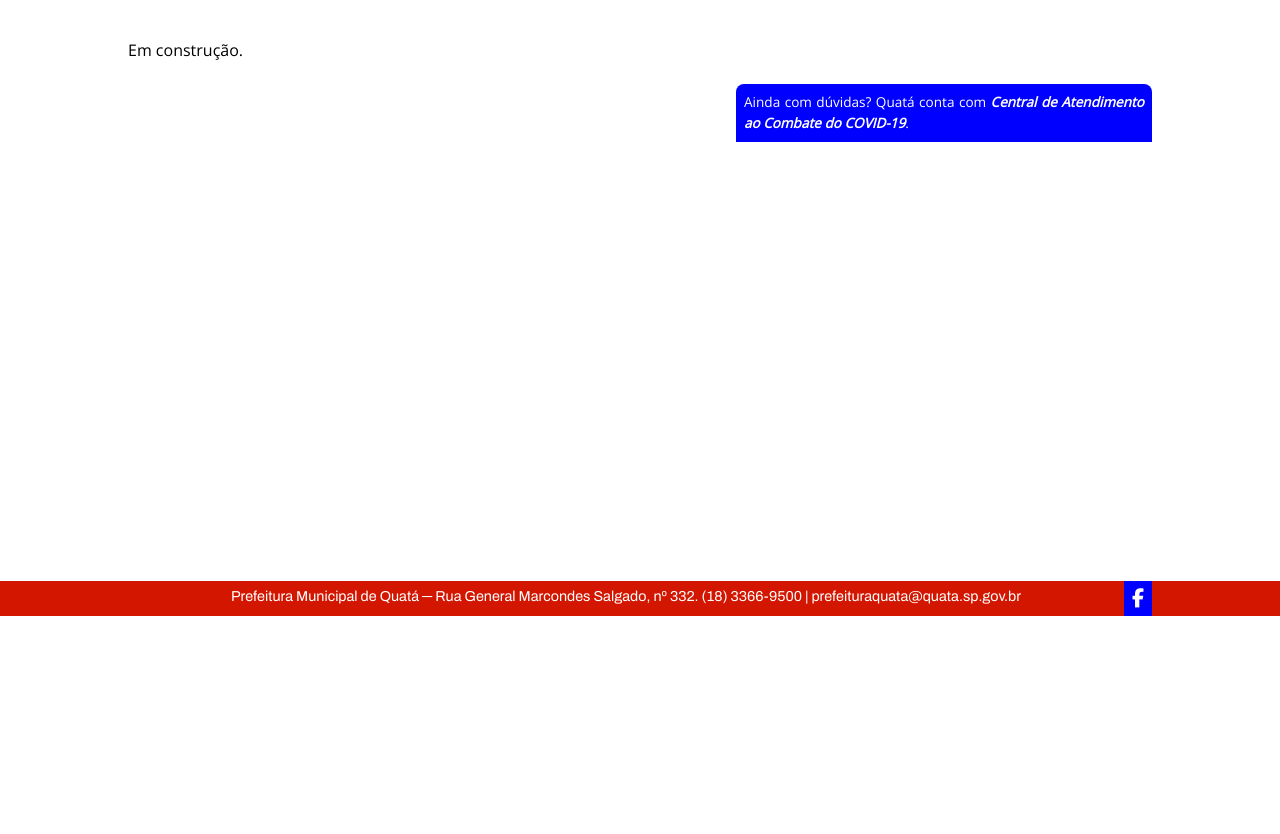
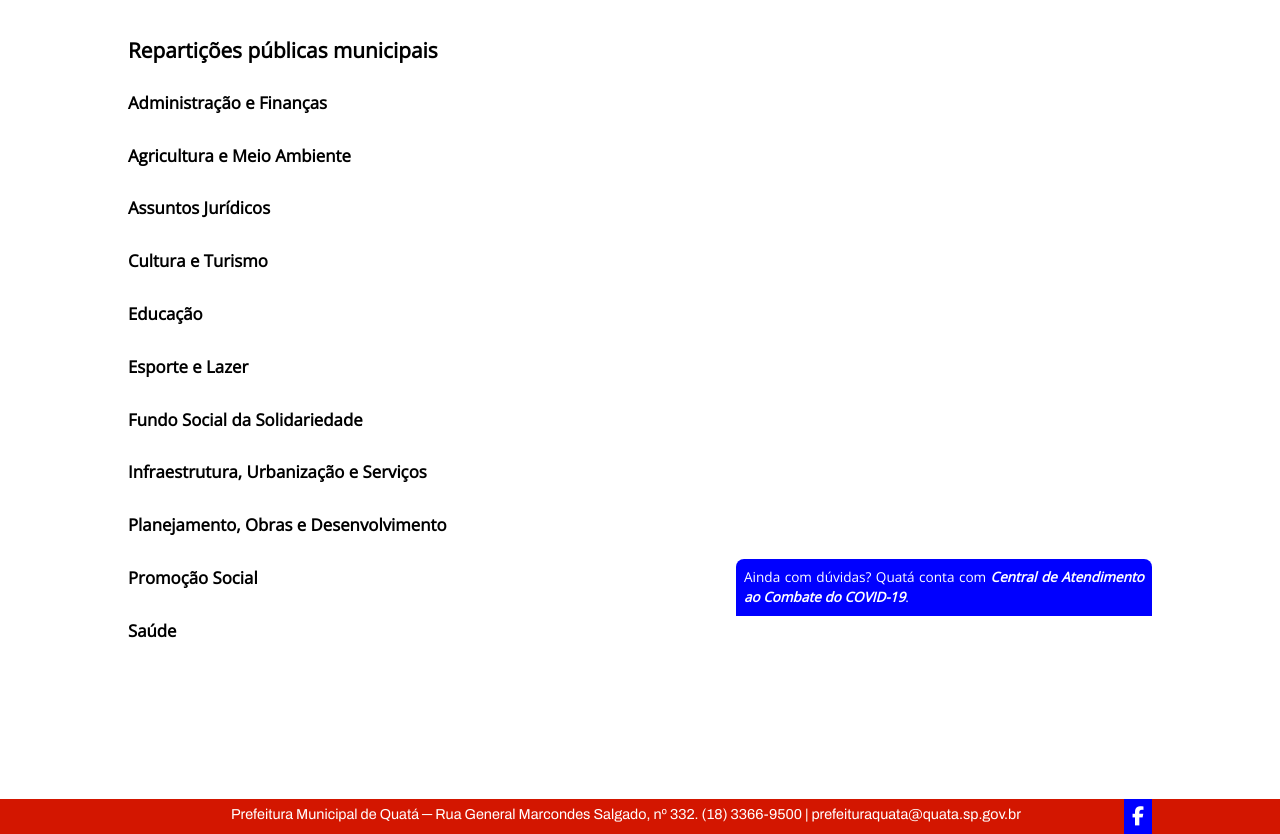
Before and after one commit to rafaelssantos/coronavirus, a PHP site: page /funcionamento-de-servicos.php in a window 1280 px wide. Shown: the part 184-1018 px from the top of the page. Before the commit the page ends 800 px from the top, so only its background shows below. Run offline with PHP 8.4, Linux system fonts and the light colour scheme; data that the repository does not hold is empty; some libraries are stand-ins or nearby versions.

Commit message:
Correções de estilo.

```diff
--- a/css/news.css
+++ b/css/news.css
@@ -50,30 +50,6 @@
     margin-bottom: 0;
 }
 
-#news-terms {
-    background: blue;
-    color: #fff;
-    max-width: 25rem;
-    float: right;
-    margin-top: 2.75rem;
-    padding: 0.5rem;
-    bottom: 0;
-    position: sticky;
-    font-size: 85%;
-    border-top-left-radius: 0.5rem;
-    border-top-right-radius: 0.5rem;
-}
-
-#news-terms p {
-    margin-bottom: 0;
-}
-
-#news-terms a {
-    color: #fff;
-    font-style: italic;
-    font-weight: bold;
-}
-
 .news-submit-button {
     margin-top: 2.75rem;
     float: right;
--- /dev/null
+++ b/css/questions.css
@@ -0,0 +1,24 @@
+@import url('https://fonts.googleapis.com/css?family=Raleway');
+#questions-dialog {
+    background: blue;
+    color: #fff;
+    max-width: 25rem;
+    float: right;
+    margin-top: 2.75rem;
+    padding: 0.5rem;
+    bottom: 0;
+    position: sticky;
+    font-size: 85%;
+    border-top-left-radius: 0.5rem;
+    border-top-right-radius: 0.5rem;
+}
+
+#questions-dialog p {
+    margin-bottom: 0;
+}
+
+#questions-dialog a {
+    color: #fff;
+    font-style: italic;
+    font-weight: bold;
+}
--- a/funcionamento-de-servicos.php
+++ b/funcionamento-de-servicos.php
@@ -1,10 +1,11 @@
 <?php
-	include_once ('conf/conf.php');
+include_once('conf/conf.php');
 ?>
 
 
 <!DOCTYPE html>
 <html lang="pt">
+
 <head>
 	<meta charset="UTF-8">
 	<meta name="viewport" content="width=device-width, initial-scale=1">
@@ -22,7 +23,7 @@
 	<link rel="stylesheet" type="text/css" href="css/header.css">
 	<link rel="stylesheet" type="text/css" href="css/content.css">
 	<link rel="stylesheet" type="text/css" href="css/footer.css">
-	<link rel="stylesheet" type="text/css" href="css/news.css">
+	<link rel="stylesheet" type="text/css" href="css/questions.css">
 
 
 
@@ -36,7 +37,7 @@
 
 
 <body>
-	<?php include (HTDOCS_DIR . '/html/header.php'); ?>
+	<?php include(HTDOCS_DIR . '/html/header.php'); ?>
 
 	<script>
 		$("#mn-services").addClass("current-menu-item");
@@ -44,14 +45,23 @@
 
 
 	<div class='content'>
-		Em construção.
-		<div id='news-terms'>
-			<?php
-				echo "<p>Ainda com dúvidas? Quatá conta com <a href='" . $contact_url . "'> Central de Atendimento ao Combate do COVID-19</a>.</p>";
-			 ?>
-		</div>
+		<h1>Repartições públicas municipais</h1>
+		<h5 class='inside-header'>Administração e Finanças</h5>
+		<h5 class='inside-header'>Agricultura e Meio Ambiente</h5>
+		<h5 class='inside-header'>Assuntos Jurídicos</h5>
+		<h5 class='inside-header'>Cultura e Turismo</h5>
+		<h5 class='inside-header'>Educação</h5>
+		<h5 class='inside-header'>Esporte e Lazer</h5>
+		<h5 class='inside-header'>Fundo Social da Solidariedade</h5>
+		<h5 class='inside-header'>Infraestrutura, Urbanização e Serviços</h5>
+		<h5 class='inside-header'>Planejamento, Obras e Desenvolvimento</h5>
+		<h5 class='inside-header'>Promoção Social</h5>
+		<h5 class='inside-header'>Saúde</h5>
+
+		<?php include(HTDOCS_DIR . '/html/questions.php'); ?>
 	</div>
 
-	<?php include (HTDOCS_DIR . '/html/footer.php'); ?>
+	<?php include(HTDOCS_DIR . '/html/footer.php'); ?>
 </body>
+
 </html>
--- /dev/null
+++ b/html/questions.php
@@ -0,0 +1,10 @@
+<?php
+$contact_url = BASE_URL_DIR . "contato.php";
+?>
+
+
+<div id='questions-dialog'>
+    <?php
+    echo "<p>Ainda com dúvidas? Quatá conta com <a href='" . $contact_url . "'> Central de Atendimento ao Combate do COVID-19</a>.</p>";
+    ?>
+</div>
--- a/noticias/decreto-de-calamidade-publica.php
+++ b/noticias/decreto-de-calamidade-publica.php
@@ -25,12 +25,10 @@ $contact_url = BASE_URL_DIR . "contato.php";
 
     <link rel='stylesheet' type='text/css' href='css/reset.css'>
     <link rel='stylesheet' type='text/css' href='css/html.css'>
-    <link rel='stylesheet' type='text/css' href='css/language.css'>
     <link rel='stylesheet' type='text/css' href='css/header.css'>
     <link rel='stylesheet' type='text/css' href='css/content.css'>
     <link rel='stylesheet' type='text/css' href='css/footer.css'>
     <link rel='stylesheet' type='text/css' href='css/news.css'>
-
 
 
     <script src='javascript/lib/jquery-3.4.1.min.js'></script>
--- a/noticias/medidas-emergenciais-contra-o-contagio-do-covid-19.php
+++ b/noticias/medidas-emergenciais-contra-o-contagio-do-covid-19.php
@@ -25,7 +25,6 @@ $contact_url = BASE_URL_DIR . "contato.php";
 
 	<link rel='stylesheet' type='text/css' href='css/reset.css'>
 	<link rel='stylesheet' type='text/css' href='css/html.css'>
-	<link rel='stylesheet' type='text/css' href='css/language.css'>
 	<link rel='stylesheet' type='text/css' href='css/header.css'>
 	<link rel='stylesheet' type='text/css' href='css/content.css'>
 	<link rel='stylesheet' type='text/css' href='css/footer.css'>
@@ -101,7 +100,7 @@ $contact_url = BASE_URL_DIR . "contato.php";
 
 		<p><strong>Artigo 7º</strong> – Este Decreto entra em vigor a partir de 18 de março de 2020, com suas medidas sendo adotadas por tempo indeterminado, conforme orientações dos órgãos competentes.</p>
 
-        <h2 class='inside-header'>Fontes</h2>
+		<h2 class='inside-header'>Fontes</h2>
 		<ul>
 			<li>PREFEITURA MUNICIPAL DE QUATÁ. <em>Diário Oficial do Município</em>. Data da publicação: 19 de março de 2020. Disponível em: <a href="https://dosp.com.br/exibe_do.php?i=MTAwMjUw">https://dosp.com.br/exibe_do.php?i=MTAwMjUw</a></li>
 		</ul>
```
Also changed, not shown: index.php (+11 -13 lines), noticias/index.php (+11 -15 lines), orientacoes.php (+8 -10 lines), perguntas-frequentes.php (+2 -7 lines), robots.txt (+3 -7 lines).
